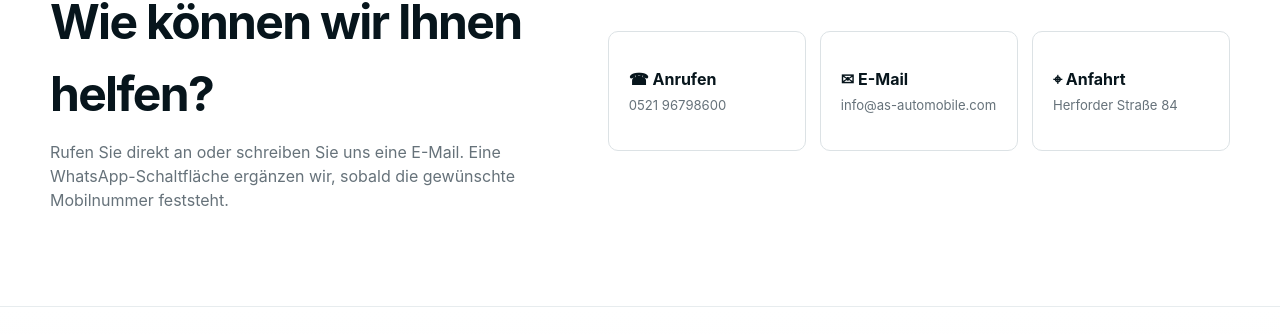
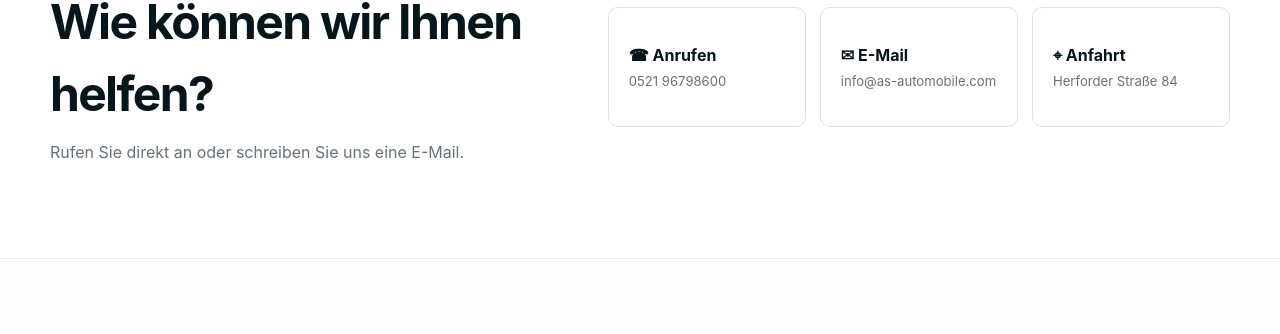
Before and after one commit to 4zhfgjk9zb-dev/AS-Automobile-Bielefeld.de, a website: page index.html in a window 1280 px wide. Shown: the part 4268-4602 px from the top of the page. Drawn offline with Linux system fonts and the light colour scheme; no server answers.

Commit message:
WhatsApp-Hinweis aus Kontaktbereich entfernen

```diff
--- a/index.html
+++ b/index.html
@@ -314,7 +314,7 @@
         <div>
           <p class="eyebrow dark">KONTAKT</p>
           <h2>Wie können wir Ihnen helfen?</h2>
-          <p>Rufen Sie direkt an oder schreiben Sie uns eine E-Mail. Eine WhatsApp-Schaltfläche ergänzen wir, sobald die gewünschte Mobilnummer feststeht.</p>
+          <p>Rufen Sie direkt an oder schreiben Sie uns eine E-Mail.</p>
         </div>
         <div class="contact-actions">
           <a class="contact-tile" href="tel:+4952196798600"><strong>☎ Anrufen</strong><span>0521 96798600</span></a>
```
